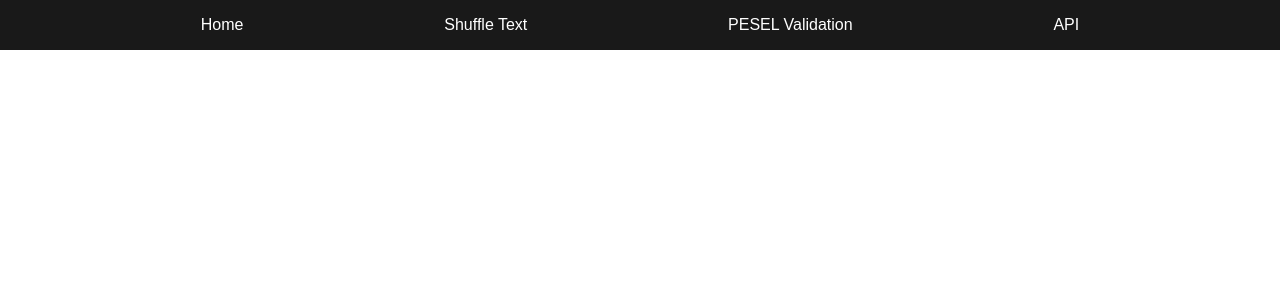
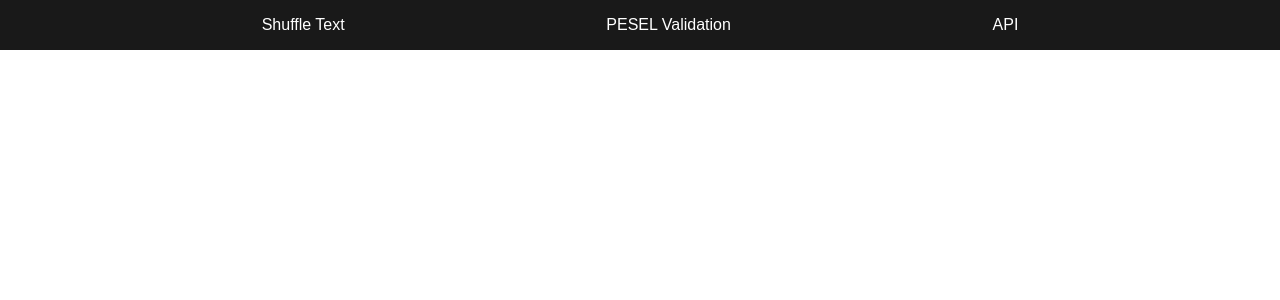
Before and after one commit to kingamal/three-apps, a Vue app: page / in a window 1280 px wide. Shown: the top 300 px of the page. Built offline with nearby package versions, Linux system fonts and the light colour scheme.

Commit message:
Remove Home navigation

```diff
--- a/src/components/AppHeader.vue
+++ b/src/components/AppHeader.vue
@@ -1,7 +1,6 @@
 <template>
   <header class="header">
     <nav class="header__nav">
-      <RouterLink class="header__nav__link" to="/"> Home </RouterLink>
       <RouterLink class="header__nav__link" to="/shuffle-text">
         Shuffle Text
       </RouterLink>
```
